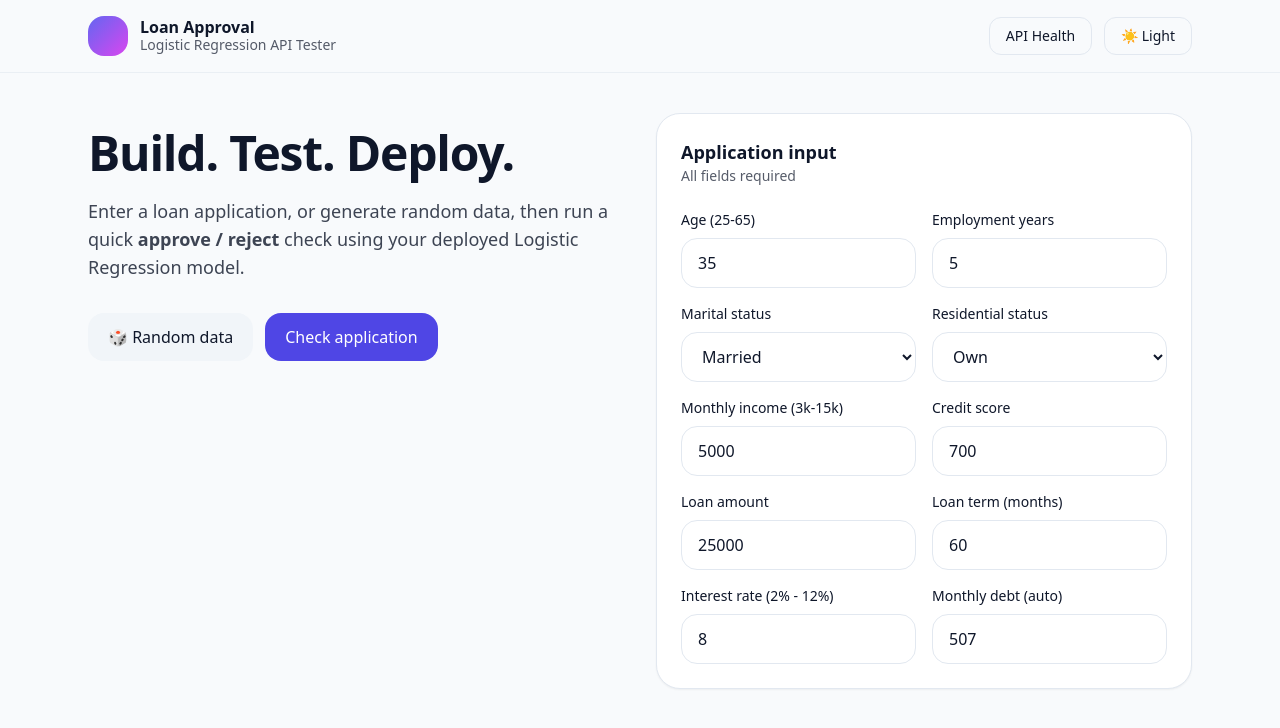
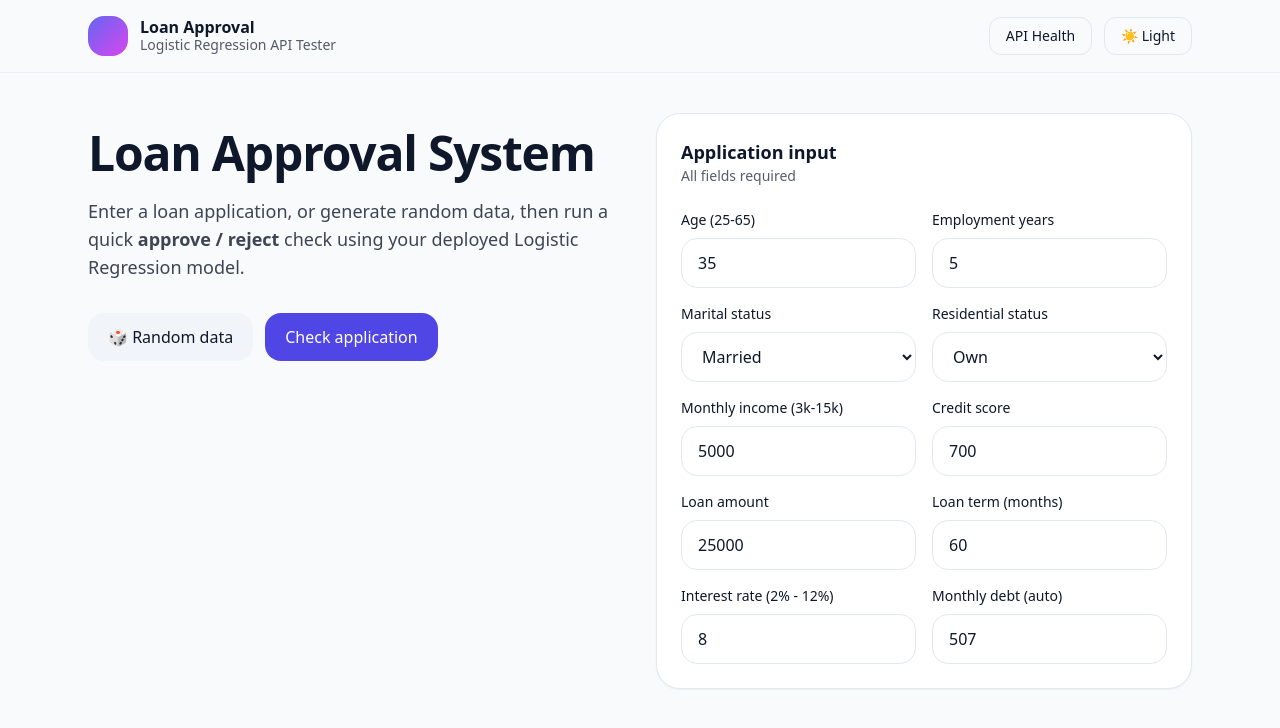
Before and after one commit to hoanvutt/aida_projects_loan_approve, a Next.js app: page / in a window 1280 px wide. Shown: the top 728 px of the page. Built offline with nearby package versions, Linux system fonts and the light colour scheme.

Commit message:
Update page.jsx

```diff
--- a/app/page.jsx
+++ b/app/page.jsx
@@ -134,7 +134,7 @@ export default function Page() {
 
       <div className="mx-auto max-w-6xl px-6 py-10 grid grid-cols-1 lg:grid-cols-2 gap-8">
         <div className="pt-4">
-          <h1 className="text-5xl font-extrabold tracking-tight">Build. Test. Deploy.</h1>
+          <h1 className="text-5xl font-extrabold tracking-tight">Loan Approval System</h1>
           <p className="mt-5 text-lg opacity-80 max-w-xl">
             Enter a loan application, or generate random data, then run a quick <span className="font-semibold">approve / reject</span> check
             using your deployed Logistic Regression model.
```
